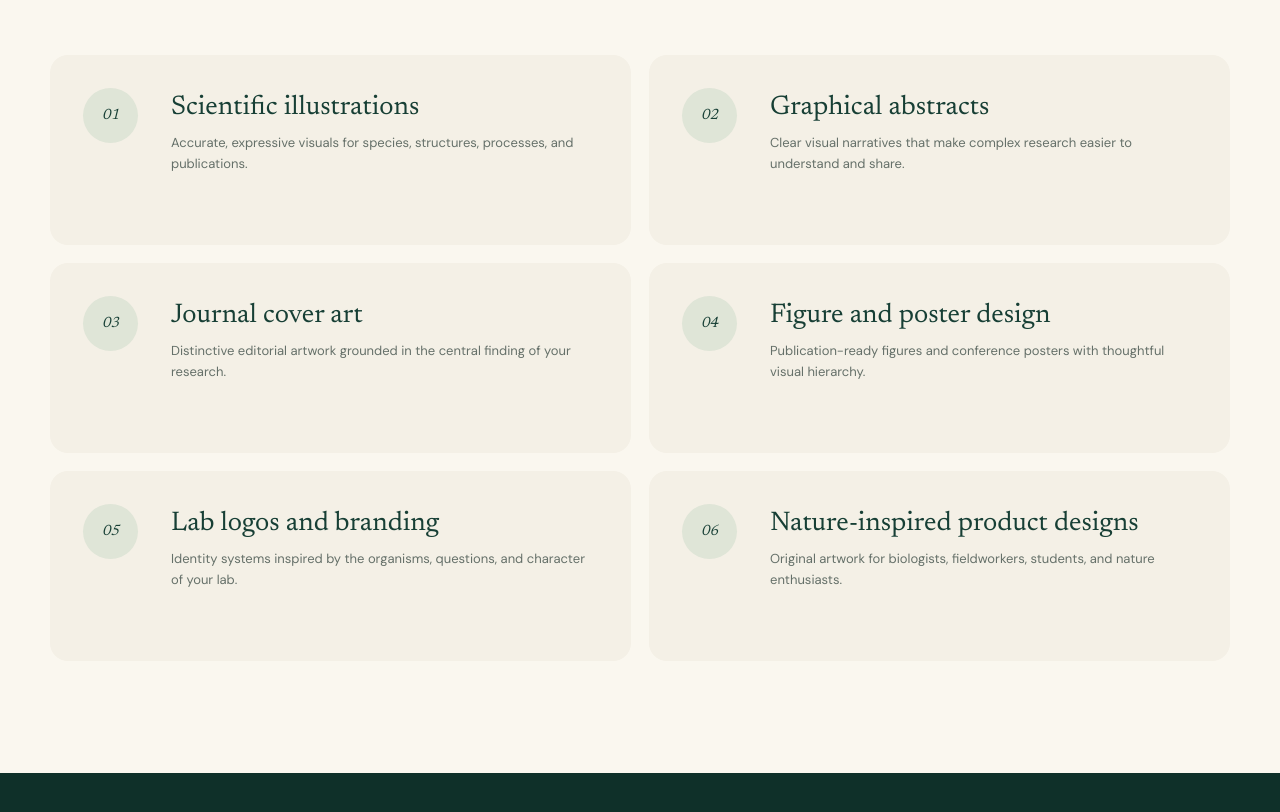
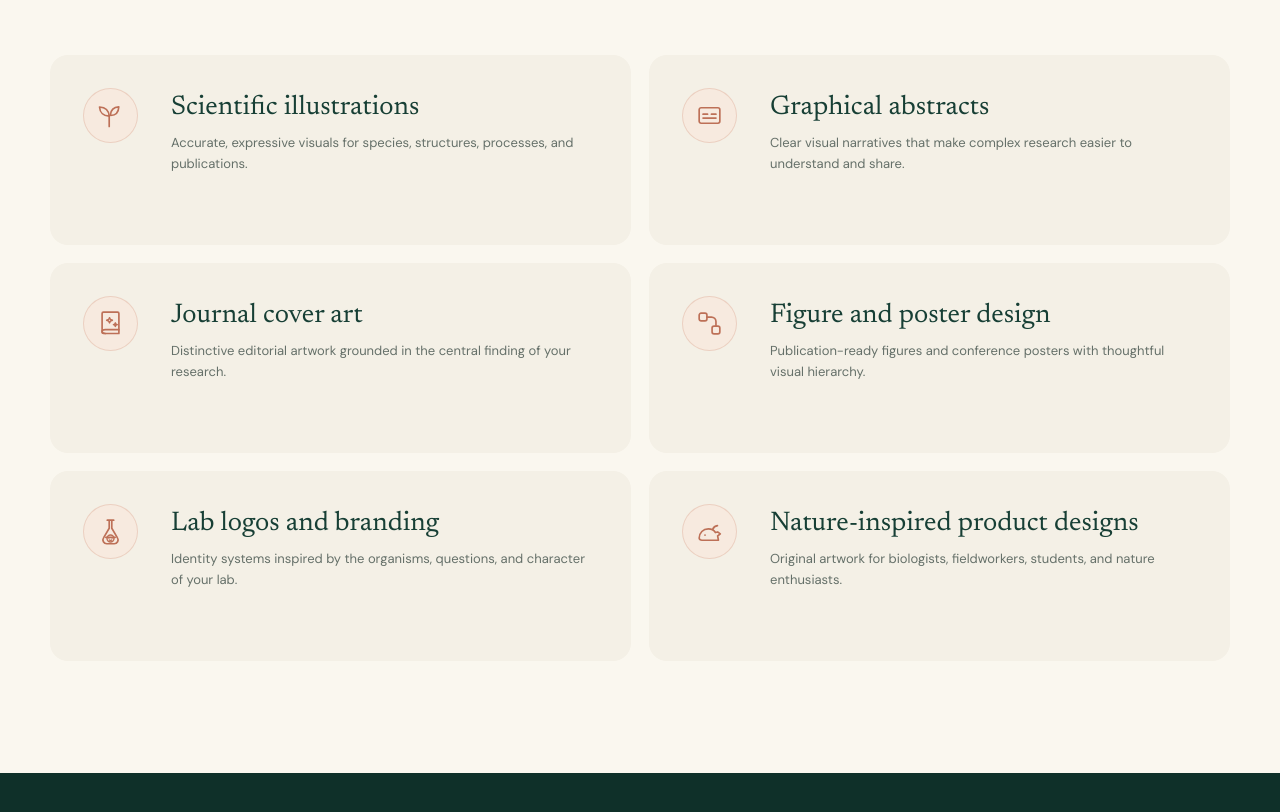
Before and after one commit to biniadec/natureillustrated.github.io, a plain HTML site: page website-v2/index.html in a window 1280 px wide. Shown: the part 3843-4655 px from the top of the page. Drawn offline with Linux system fonts and the light colour scheme.

Commit message:
Replace service numbers with icons

```diff
--- a/website-v2/index.html
+++ b/website-v2/index.html
@@ -123,12 +123,12 @@
           <p>Visual support for scientific communication, publications, outreach, branding, and nature-inspired products.</p>
         </div>
         <div class="services-grid">
-          <article class="service-card reveal"><span class="service-icon" aria-hidden="true">01</span><div><h3>Scientific illustrations</h3><p>Accurate, expressive visuals for species, structures, processes, and publications.</p></div></article>
-          <article class="service-card reveal"><span class="service-icon" aria-hidden="true">02</span><div><h3>Graphical abstracts</h3><p>Clear visual narratives that make complex research easier to understand and share.</p></div></article>
-          <article class="service-card reveal"><span class="service-icon" aria-hidden="true">03</span><div><h3>Journal cover art</h3><p>Distinctive editorial artwork grounded in the central finding of your research.</p></div></article>
-          <article class="service-card reveal"><span class="service-icon" aria-hidden="true">04</span><div><h3>Figure and poster design</h3><p>Publication-ready figures and conference posters with thoughtful visual hierarchy.</p></div></article>
-          <article class="service-card reveal"><span class="service-icon" aria-hidden="true">05</span><div><h3>Lab logos and branding</h3><p>Identity systems inspired by the organisms, questions, and character of your lab.</p></div></article>
-          <article class="service-card reveal"><span class="service-icon" aria-hidden="true">06</span><div><h3>Nature-inspired product designs</h3><p>Original artwork for biologists, fieldworkers, students, and nature enthusiasts.</p></div></article>
+          <article class="service-card reveal"><span class="service-icon" aria-hidden="true"><svg focusable="false"><use href="assets/icons/service-icons.svg#service-publishable-illustrations"></use></svg></span><div><h3>Scientific illustrations</h3><p>Accurate, expressive visuals for species, structures, processes, and publications.</p></div></article>
+          <article class="service-card reveal"><span class="service-icon" aria-hidden="true"><svg focusable="false"><use href="assets/icons/service-icons.svg#service-graphical-abstracts"></use></svg></span><div><h3>Graphical abstracts</h3><p>Clear visual narratives that make complex research easier to understand and share.</p></div></article>
+          <article class="service-card reveal"><span class="service-icon" aria-hidden="true"><svg focusable="false"><use href="assets/icons/service-icons.svg#service-journal-cover"></use></svg></span><div><h3>Journal cover art</h3><p>Distinctive editorial artwork grounded in the central finding of your research.</p></div></article>
+          <article class="service-card reveal"><span class="service-icon" aria-hidden="true"><svg focusable="false"><use href="assets/icons/service-icons.svg#service-infographics"></use></svg></span><div><h3>Figure and poster design</h3><p>Publication-ready figures and conference posters with thoughtful visual hierarchy.</p></div></article>
+          <article class="service-card reveal"><span class="service-icon" aria-hidden="true"><svg focusable="false"><use href="assets/icons/service-icons.svg#service-lab-branding"></use></svg></span><div><h3>Lab logos and branding</h3><p>Identity systems inspired by the organisms, questions, and character of your lab.</p></div></article>
+          <article class="service-card reveal"><span class="service-icon" aria-hidden="true"><svg focusable="false"><use href="assets/icons/service-icons.svg#service-study-species"></use></svg></span><div><h3>Nature-inspired product designs</h3><p>Original artwork for biologists, fieldworkers, students, and nature enthusiasts.</p></div></article>
         </div>
       </div>
     </section>
--- a/website-v2/styles.css
+++ b/website-v2/styles.css
@@ -173,7 +173,8 @@ h2 em { color: var(--terracotta); font-weight: 400; }
 .services-grid { display: grid; grid-template-columns: repeat(2, 1fr); gap: 18px; }
 .service-card { display: grid; grid-template-columns: 66px 1fr; gap: 22px; min-height: 190px; padding: 32px; background: var(--cream); border: 1px solid transparent; border-radius: var(--radius); transition: border-color .3s, transform .3s, box-shadow .3s; }
 .service-card:hover { transform: translateY(-4px); border-color: var(--sage); box-shadow: var(--shadow); }
-.service-icon { display: grid; place-items: center; width: 55px; height: 55px; color: var(--forest); background: var(--sage-light); border-radius: 50%; font: italic 15px var(--serif); }
+.service-icon { display: grid; place-items: center; width: 55px; height: 55px; color: var(--terracotta); background: #f7eadf; border: 1px solid rgba(184, 91, 55, .18); border-radius: 50%; }
+.service-icon svg { width: 31px; height: 31px; overflow: visible; }
 .service-card h3 { margin: 4px 0 9px; color: var(--forest); font: 400 27px/1.15 var(--serif); }
 .service-card p { margin: 0; color: #657069; font-size: 13px; }
 
@@ -314,6 +315,7 @@ h2 em { color: var(--terracotta); font-weight: 400; }
   .about-details span:last-child { border-bottom: 0; }
   .service-card { grid-template-columns: 52px 1fr; padding: 25px 20px; }
   .service-icon { width: 45px; height: 45px; }
+  .service-icon svg { width: 26px; height: 26px; }
   .gallery-images, .gallery-row.reverse .gallery-images { grid-template-columns: 1fr; direction: ltr; }
   .showcase { aspect-ratio: 1.25; }
   .thumbs { grid-template-columns: repeat(3, 1fr); grid-template-rows: auto; }
```
Also changed, not shown: website-v2/assets/icons/service-icons.svg (added).
